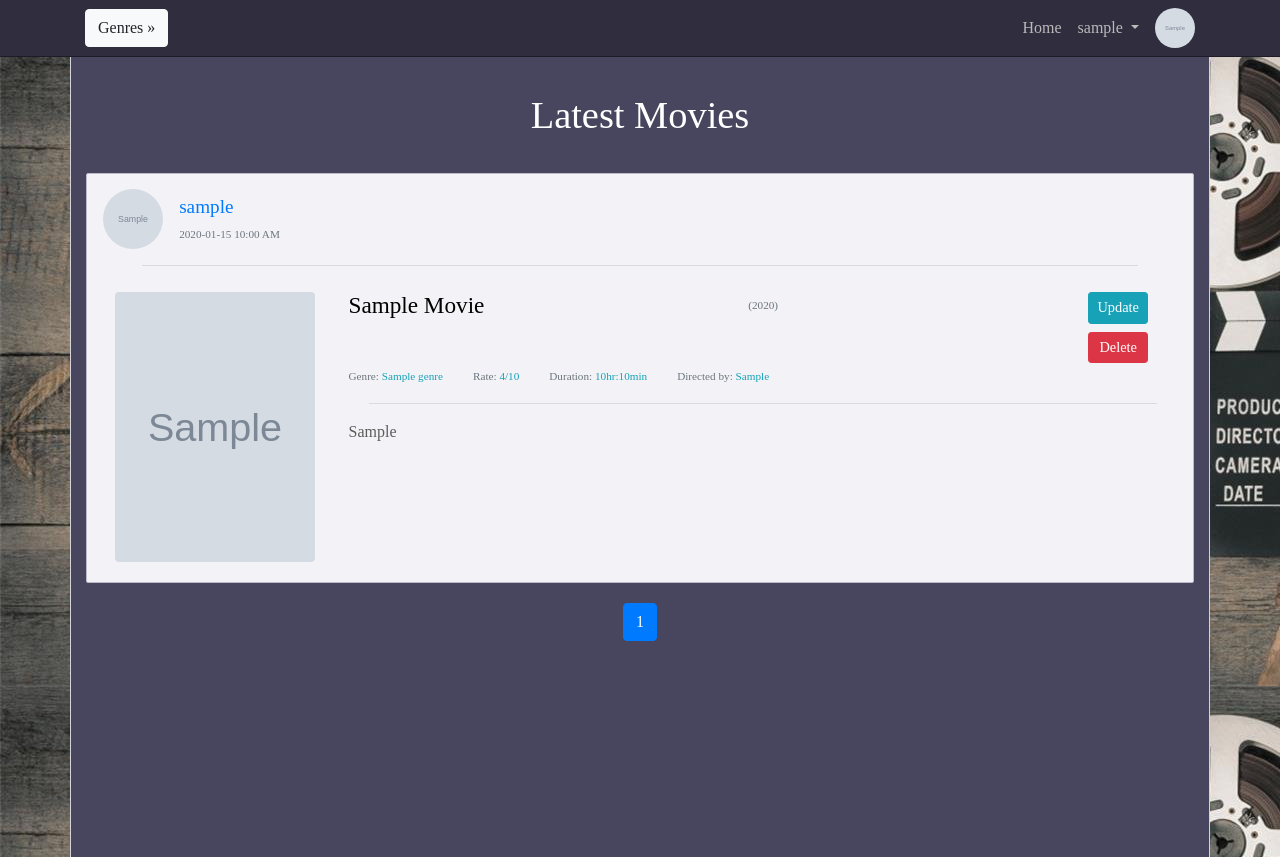
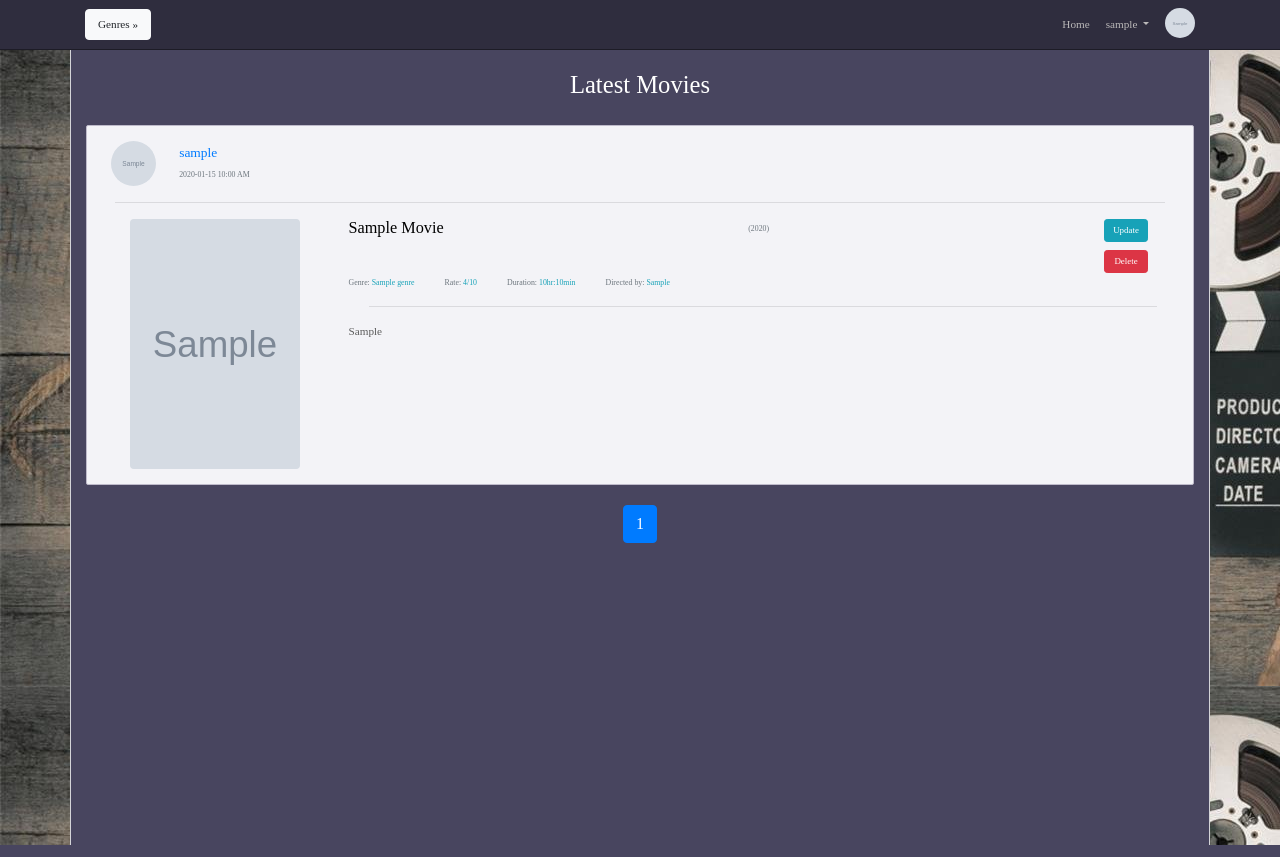
Before and after one commit to MShbana/item-catalog, a Flask app: a page that uses templates/layout.html in a window 1280 px wide. Run offline with Flask 2, Linux system fonts and the light colour scheme; a user stored in the database is signed in; tables that the repository leaves empty hold one stand-in row (values such as "Sample post"); grey boxes marked "Sample" are stand-in pictures; parts of the project's set-up code (start-up, migrations or seed data) failed here and were passed over; some libraries are stand-ins or nearby versions.

Commit message:
Decreased the main layout of the website design 25%

```diff
--- a/static/main.css
+++ b/static/main.css
@@ -7,9 +7,9 @@ body {
     background: url("../static/imgs/main_bg/site_bg.jpg");
     background-color: #E9EBEE;
     font-family: "Times New Roman", Times, serif;
-    font-size: 100%;
+    font-size: 70%;
     height: 100%;
-    padding-top: 57px;
+    padding-top: 45px;
 }
 
 .bg-custom {
@@ -27,14 +27,14 @@ body {
     left: 0;
     overflow-x: hidden;
     overflow-y: scroll;
-    padding-top: 57px;
+    padding-top: 50px;
     position: fixed;
     top: 0;
     transition: width .25s ease-out;
     -webkit-transition: width .25s ease-out;
     -moz-transition: width .25s ease-out;
     -o-transition: width .25s ease-out;
-    width: 400px;
+    width: 220px;
     z-index: 1;
 }
 
@@ -49,11 +49,12 @@ body {
 }
 
 #sidebar-items-padding {
-    padding: 15px 30px;
+    padding: 10px;
 }
 
 #sidebar-wrapper > ul > li > a {
     display: block;
+    font-size: 125%;
 }
 
 #page-content-wrapper {
@@ -78,6 +79,20 @@ body {
 
 #top-bar-wrapper .navbar-nav .nav-link:hover {
     border-radius: 5px;
+}
+
+#sidebar-toggler {
+    font-size:100%;
+}
+
+#top-bar-wrapper .navbar-nav .nav-link {
+    font-size: 100%;
+}
+#top-bar-wrapper .navbar-nav .dropdown-menu .dropdown-item {
+    font-size: 70%;
+}
+#top-bar-wrapper .navbar-toggler  .navbar-toggler-icon {
+    font-size: 60%;
 }
 
 .padding-0 {
@@ -112,7 +127,7 @@ body {
 .page-heading {
     border-radius: 2px;
     color: #FFFFFF;
-    padding: 15px 0;
+    padding: 5px 0;
     text-align: center;
 }
 
@@ -123,14 +138,14 @@ body {
 
 .user-img {
     display: block;
-    max-height: 60px;
-    max-width: 60px;
+    max-height: 45px;
+    max-width: 45px;
     margin: 0 auto;
 }
 
 .user-img.narrower {
-    max-height: 50px;
-    max-width: 50px;
+    max-height: 37.5px;
+    max-width: 37.5px;
 }
 
 .user-name:hover,
@@ -141,30 +156,27 @@ body {
 }
 
 .article-content {
-    padding: 10px 0;
+    padding-bottom: 5px;
 }
 
 .article-img {
     border-radius: 4px;
-    max-height: 270px;
-    max-width: 200px;
+    max-height: 250px;
+    max-width: 170px;
     margin-left: 10px;
 }
 
 .article-img.narrower {
-    max-height: 240px;
-    max-width: 160px;
+    max-height: 180px;
+    max-width: 120px;
 }
 
-.content-section .row {
+.content-section .row,
+.article-content hr {
     width: 100%;
 }
 
 .content-section hr {
-    width: 90%;
-}
-
-.article-content hr {
     width: 95%;
 }
 
@@ -200,85 +212,108 @@ body {
 
 .btn.update,
 .btn.delete {
-    font-size: 90%;
+    font-size: 80%;
 }
 
 .btn.update.narrower,
 .btn.delete.narrower {
-    font-size: 80%;
+    font-size: 75%;
 }
 
 .latest-movies {
-    font-size: 0.8em;
+    font-size: 0.6em;
 }
-
 
 /* #Responsiveness# */
 @media screen and (max-width: 320px) {
-    body { padding-top: 50px; }
-    h1 { font-size: 1.4em; }
+    h1 { font-size: 1.3em; }
     h2 { font-size: 1.075em; }
     h3 { font-size: 0.7em; }
     h4 { font-size: 0.85em; }
     p { font-size: 0.6em; }
     small,
-    small.narrower { font-size: 50%; }
-    #sidebar-toggler,
-    #sidebar-wrapper > ul > li,
-    #top-bar-wrapper .navbar-toggler > .navbar-toggler-icon { font-size: 80%; }
-    #sidebar-wrapper { width: 100%; }
-    .btn.update,
-    .btn.delete,
-    .btn.update.narrower,
-    .btn.btn.delete.narrower { font-size: 70%; }
+    small.narrower { font-size: 70%; }
+    #sidebar-wrapper { width: 160px; }
+    #sidebar-wrapper > ul > li { font-size: 80%; }
+    #sidebar-toggler { font-size: 80%; }
+    #top-bar-wrapper .navbar-toggler > .navbar-toggler-icon { font-size: 50%; }
     .user-img,
     .user-img.narrower { height: 30px; width: 30px; }
     .article-img { height:100px; width: 60px; }
-    .movie-text-content { padding-left: 15px; }
+    .movie-text-content { padding-left: 10px; }
+
 }
 
-@media screen and (min-width: 320px) and (max-width: 575px) {
-    body { padding-top: 50px; }
-    h1 { font-size: 1.7em; }
+@media screen and (min-width: 320px) and (max-width: 379px) {
+    h1 { font-size: 1.5em; }
     h2 { font-size: 1.375em; }
     h3 { font-size: 0.95em; }
     h4 { font-size: 1.15em; }
     p { font-size: 0.8em; }
     small,
     small.narrower { font-size: 60%; }
-    #sidebar-toggler,
-    #sidebar-wrapper > ul > li,
-    #top-bar-wrapper .navbar-toggler > .navbar-toggler-icon { font-size: 90%; }
-    #sidebar-wrapper { width: 220px; }
-    .btn.update,
-    .btn.delete,
-    .btn.update.narrower,
-    .btn.btn.delete.narrower { font-size: 80%; }
+    #sidebar-wrapper { width: 60%; }
+    #sidebar-wrapper > ul > li { font-size: 90%; }
+    #sidebar-toggler { font-size: 80%; }
+    #top-bar-wrapper .navbar-toggler > .navbar-toggler-icon { font-size: 65%; }
     .user-img,
     .user-img.narrower { height: 40px; width: 40px; }
-    .article-img { height:140px; width: 75px; }
-    .movie-text-content { padding-left: 10px; }
+    .article-img { height:120px; width: 65px; }
+}
+
+
+@media screen and (min-width: 380px) and (max-width: 430px) {
+    h1 { font-size: 1.5em; }
+    h2 { font-size: 1.375em; }
+    h3 { font-size: 0.95em; }
+    h4 { font-size: 1.15em; }
+    p { font-size: 0.8em; }
+    small,
+    small.narrower { font-size: 60%; }
+    #sidebar-wrapper { width: 50%; }
+    #sidebar-wrapper > ul > li { font-size: 90%; }
+    #sidebar-toggler { font-size: 80%; }
+    #top-bar-wrapper .navbar-toggler > .navbar-toggler-icon { font-size: 65%; }
+    .user-img,
+    .user-img.narrower { height: 40px; width: 40px; }
+    .article-img { height:125px; width: 85px; }
+}
+
+@media screen and (min-width: 431px) and (max-width: 575px) {
+    h1 { font-size: 1.5em; }
+    h2 { font-size: 1.375em; }
+    h3 { font-size: 0.95em; }
+    h4 { font-size: 1.15em; }
+    p { font-size: 0.8em; }
+    small,
+    small.narrower { font-size: 60%; }
+    #sidebar-wrapper { width: 200px; }
+    #sidebar-wrapper > ul > li { font-size: 90%; }
+    #sidebar-toggler { font-size: 80%; }
+    #top-bar-wrapper .navbar-toggler > .navbar-toggler-icon { font-size: 65%; }
+    .user-img,
+    .user-img.narrower { height: 40px; width: 40px; }
+    .article-img { height:150px; width: 100px; }
 }
 
 @media screen and (min-width: 576px) and (max-width: 767px){
-    h1 { font-size: 2em; }
+    h1 { font-size: 1.8em; }
     h2 { font-size: 1.575em; }
     h3 { font-size: 1em; }
     h4 { font-size: 1.2em; }
     p { font-size: 0.85em; }
     small,
     small.narrower { font-size: 60%; }
-    #sidebar-wrapper { width: 300px; }
-    .btn.update,
-    .btn.delete,
-    .btn.update.narrower,
-    .btn.btn.delete.narrower { font-size: 85%; }
+    #sidebar-wrapper { width: 200px; }
+    #sidebar-wrapper > ul > li { font-size: 90%; }
+    #sidebar-toggler { font-size: 85%;}
+    #top-bar-wrapper .navbar-toggler > .navbar-toggler-icon { font-size: 60%; }
     .user-img { height: 50px; width: 50px; }
-    .article-img {  height:200px; width: 130px; }
+    .article-img {  height:220px; width: 130px; }
 }
 
 @media screen and (min-width: 768px) and (max-width: 991px){
-    h1 { font-size: 2.2em; }
+    h1 { font-size: 2em; }
     h2 { font-size: 1.675em; }
     h3 { font-size: 1.15em; }
     h3.narrower { font-size: 1em; }
@@ -288,22 +323,23 @@ body {
     p.narrower { font-size: 0.75em; }
     small { font-size: 65%; }
     small.narrower  { font-size: 50%; }
-    #sidebar-wrapper { width: 350px; }
+    #sidebar-wrapper { width: 200px; }
+    #sidebar-wrapper > ul > li { font-size: 90%; }
+    #sidebar-toggler { font-size: 80%; }
+    #top-bar-wrapper .navbar-toggler > .navbar-toggler-icon { font-size: 60%; }
     .user-name,
     .movie-date { padding-left: 10px; }
     .user-name.narrower,
     .movie-date.narrower { padding-left: 15px; }
-    .btn.update.narrower,
-    .btn.delete.narrower { font-size: 75%; }
     .user-img { height: 55px; width: 55px; }
     .user-img.narrower { height: 45px; width: 45px; }
-    .article-img { height: 250px; width: 170px; }
-    .article-img.narrower { height: 220px; width: 130px; }
+    .article-img { height: 240px; width: 160px; }
+    .article-img.narrower { height: 200px; width: 130px; }
     .movie-text-content.narrower { padding-left: 14px; }
 }
 
 @media screen and (min-width: 992px) {
-    h1 {  font-size: 2.4em; }
+    h1 {  font-size: 2.2em; }
     h2 { font-size: 1.775em; }
     h3 { font-size: 1.2em; }
     h3.narrower { font-size: 1em; }
@@ -316,10 +352,9 @@ body {
     .user-name.narrower,
     .movie-date.narrower { padding-left: 8px; }
     .latest-movies { font-size: 0.9em; }
-    .user-img { height: 60px; width: 60px; }
-    .user-img.narrower { height: 50px; width: 50px; }
-    .article-img { height: 270px; width: 200px; }
+    .user-img { height: 45px; width: 45px; }
+    .user-img.narrower { height: 37.5px; width: 37.5px; }
+    .article-img { height: 270px; width: 180px; }
     .article-img.narrower { height: 240px; width: 160px; }
-    .movie-text-content.narrower { padding-left: 14px; }
 }
 /* /#Responsiveness# */
--- a/templates/_render_field.html
+++ b/templates/_render_field.html
@@ -7,7 +7,7 @@
             {% endfor %}
         </div>
     {% else %}
-        {{ field(class='form-control') }}
+        {{ field(class='form-control form-control-sm') }}
     {% endif %}
 {% endmacro %}
 {% macro render_file_field(field) %}
@@ -20,6 +20,6 @@
             {% endfor %}
         </div>
     {% else %}
-        {{ field(class='form-control-file') }}
+        {{ field(class='form-control-file form-control-file-sm') }}
     {% endif %}
 {% endmacro %}
--- a/templates/layout.html
+++ b/templates/layout.html
@@ -41,7 +41,7 @@
                                             </div>
                                         </li>
                                         <li class="pl-lg-2 pt-2 pt-lg-0">
-                                            <a href="{{ url_for('user_movies', username=current_user.username, user_id=current_user.id) }}"><img class="rounded-circle" src="{{ current_user.profile_pic }}" alt="Authenticated User Image" style="width: 40px; height: 40px;"></a>
+                                            <a href="{{ url_for('user_movies', username=current_user.username, user_id=current_user.id) }}"><img class="rounded-circle user-img top-bar" src="{{ current_user.profile_pic }}" alt="Authenticated User Image" style="width:30px; height: 30px;"></a>
                                         </li>
                                     {% else %}
                                         <li class="nav-item">
```
